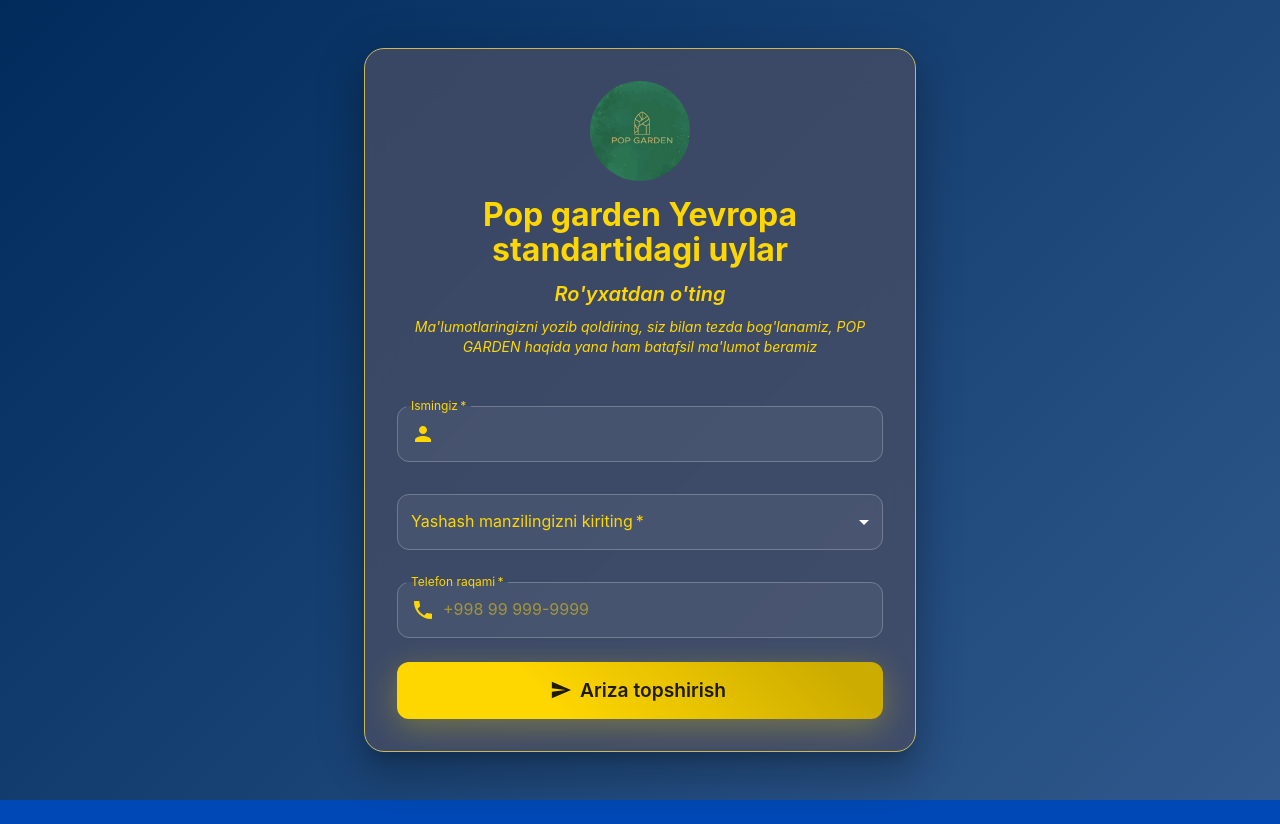
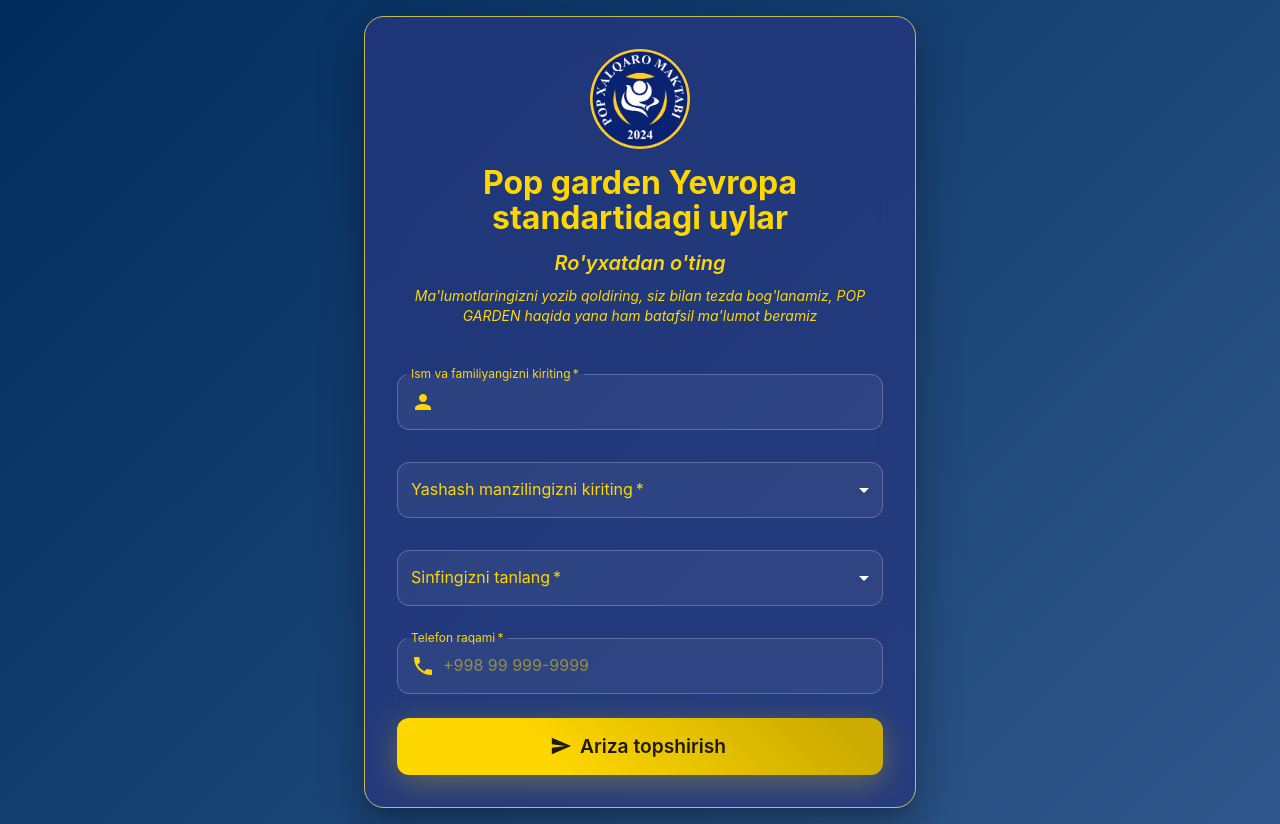
Before and after one commit to asadbek28705/popgarden, a React (Vite) app: page / in a window 1280 px wide. Before the commit the page ends 800 px from the top, so only its background shows below. Built offline with nearby package versions, Linux system fonts and the light colour scheme.

Commit message:
Update form: name label, add class select (Tayyorlov guruhi + 1-8), restrict districts to Pop/Boshqa, include class in message

```diff
--- a/src/components/Register.tsx
+++ b/src/components/Register.tsx
@@ -28,7 +28,7 @@
     CheckCircle
 } from '@mui/icons-material';
 
-import Logo from "../assets/popgarden.png"
+import Logo from "../assets/logo.png"
 
 // Zamonaviy tema yaratish
 // Yangi zamonaviy tema (Dark Blue + Gold)
@@ -42,7 +42,7 @@
         },
         secondary: {
             main: '#002B5B', // dark blue
-            light: '#30588C',
+            light: '#113666ff',
             dark: '#001F40',
         },
         background: {
@@ -68,7 +68,7 @@
         MuiPaper: {
             styleOverrides: {
                 root: {
-                    background: 'rgba(71, 77, 100, 0.8)',
+                    background: 'rgba(37, 55, 126, 0.8)',
                     backdropFilter: 'blur(20px)',
                     border: '1px solid #cab959ff',
                     borderRadius: '20px',
@@ -123,6 +123,7 @@
 interface FormData {
     name: string;
     district: string;
+    class: string;
     phoneNumber: string;
 }
 
@@ -130,6 +131,7 @@
     const [formData, setFormData] = useState<FormData>({
         name: '',
         district: '',
+        class: '',
         phoneNumber: '',
     });
 
@@ -139,28 +141,21 @@
     const [openSnackbar, setOpenSnackbar] = useState(false);
 
     const tumanlar = [
-        'Namangan',
-        'Andijon',
-        "Farg`ona",
-        'Toshkent',
-        'Chust tumani',
         'Pop tumani',
         'Boshqa'
     ];
 
-    // const sinflar = [
-    //     '1-sinf',
-    //     '2-sinf',
-    //     '3-sinf',
-    //     '4-sinf',
-    //     '5-sinf',
-    //     '6-sinf',
-    //     '7-sinf',
-    //     '8-sinf',
-    //     '9-sinf',
-    //     '10-sinf',
-    //     '11-sinf'
-    // ];
+    const sinflar = [
+        'Tayyorlov guruhi',
+        '1-sinf',
+        '2-sinf',
+        '3-sinf',
+        '4-sinf',
+        '5-sinf',
+        '6-sinf',
+        '7-sinf',
+        '8-sinf',
+    ];
 
 
 
@@ -179,7 +174,11 @@
             return false;
         }
         if (!formData.district) {
-            setError('Yashash manzilingizni kiriting');
+            setError("Yashash manzilingizni kiriting");
+            return false;
+        }
+        if (!formData.class) {
+            setError('Sinfni tanlang');
             return false;
         }
         if (!formData.phoneNumber.trim()) {
@@ -198,6 +197,7 @@
 
 👤 Ism: ${formData.name}
 🏘️ Yashash manzili: ${formData.district}
+📚 Sinf: ${formData.class}
 📞 Telefon: ${formData.phoneNumber}
 
 📅 Vaqt: ${new Date().toLocaleString('uz-UZ')}`;
@@ -230,12 +230,13 @@
         setLoading(true);
         setError('');
 
-        try {
+            try {
             await sendToTelegram();
             setSuccess(true);
             setFormData({
                 name: '',
                 district: '',
+                class: '',
                 phoneNumber: '',
             });
             setTimeout(() => setSuccess(false), 3000);
@@ -336,7 +337,7 @@
                                 <Box component="form" onSubmit={handleSubmit}>
                                     <TextField
                                         fullWidth
-                                        label="Ismingiz"
+                                        label="Ism va familiyangizni kiriting"
                                         value={formData.name}
                                         onChange={handleInputChange('name')}
                                         margin="normal"
@@ -373,6 +374,23 @@
                                                 <MenuItem key={tuman} value={tuman}>
                                                     {tuman}
                                                 </MenuItem>
+                                            ))}
+                                        </Select>
+                                    </FormControl>
+
+                                    <FormControl fullWidth margin="normal" required sx={{ mb: 2 }}>
+                                        <InputLabel>Sinfingizni tanlang</InputLabel>
+                                        <Select
+                                            value={formData.class}
+                                            onChange={handleInputChange('class')}
+                                            label="Sinfingizni tanlang"
+                                            sx={{
+                                                borderRadius: '12px',
+                                                background: 'rgba(255, 255, 255, 0.05)',
+                                            }}
+                                        >
+                                            {sinflar.map((s) => (
+                                                <MenuItem key={s} value={s}>{s}</MenuItem>
                                             ))}
                                         </Select>
                                     </FormControl>
```
